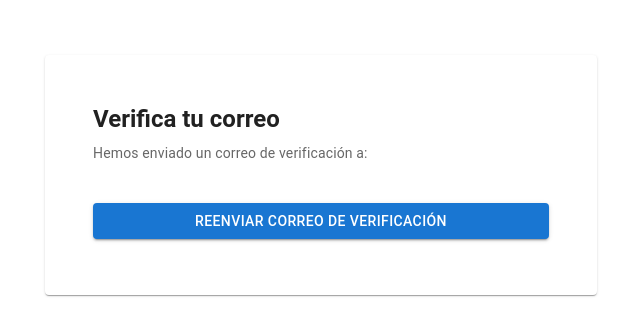
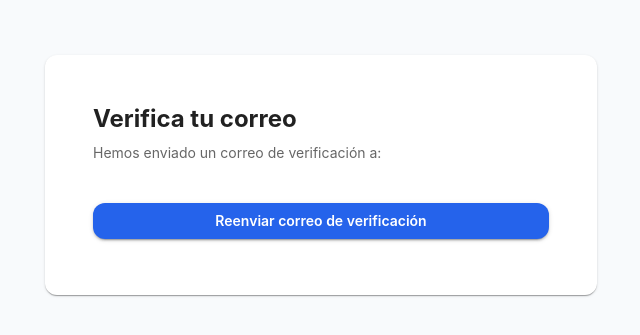
Before and after one commit to jafetmendozac/Exam-bank, a React (Vite) app: page /verify-email in a window 1280 px wide. Shown: the part 225-560 px from the top of the page, without its empty margins (319-959 px from the left). Built offline with nearby package versions, Linux system fonts and the light colour scheme; no server answers.

Commit message:
feat: create theme provider

```diff
--- /dev/null
+++ b/src/app/theme/ColorModeContext.tsx
@@ -0,0 +1,15 @@
+import { createContext, useContext } from "react"
+
+export type ColorMode = "light" | "dark"
+
+interface ColorModeContextType {
+  mode: ColorMode
+  toggleColorMode: () => void
+}
+
+export const ColorModeContext = createContext<ColorModeContextType>({
+  mode: "light",
+  toggleColorMode: () => {},
+})
+
+export const useColorMode = () => useContext(ColorModeContext)
--- /dev/null
+++ b/src/app/theme/ThemeProvider.tsx
@@ -0,0 +1,81 @@
+import { useMemo, useState } from "react"
+import { ThemeProvider as MuiThemeProvider } from "@mui/material/styles"
+import CssBaseline from "@mui/material/CssBaseline"
+import { useMediaQuery } from "@mui/material"
+import { ColorModeContext } from "./ColorModeContext"
+import { getTheme } from "./theme"
+import { useAuth } from "@/auth/context/useAuth"
+
+// export function ThemeProvider({ children }: { children: React.ReactNode }) {
+//   const prefersDarkMode = useMediaQuery("(prefers-color-scheme: dark)")
+//   const { role } = useAuth()
+
+//   const [mode, setMode] = useState<"light" | "dark">(() => {
+//     const saved = localStorage.getItem("color-mode")
+//     if (saved === "light" || saved === "dark") {
+//       return saved
+//     }
+//     return prefersDarkMode ? "dark" : "light"
+//   })
+
+//   const toggleColorMode = () => {
+//     setMode((prev) => {
+//       const next = prev === "light" ? "dark" : "light"
+//       localStorage.setItem("color-mode", next)
+//       return next
+//     })
+//   }
+
+//   const theme = useMemo(() => getTheme(mode, role), [mode, role])
+
+//   return (
+//     <ColorModeContext.Provider value={{ mode, toggleColorMode }}>
+//       <MuiThemeProvider theme={theme}>
+//         <CssBaseline />
+//         {children}
+//       </MuiThemeProvider>
+//     </ColorModeContext.Provider>
+//   )
+// }
+
+type UserRole = "admin" | "alumno"
+
+
+export function ThemeProvider({ children }: { children: React.ReactNode }) {
+  const prefersDarkMode = useMediaQuery("(prefers-color-scheme: dark)")
+  const { role } = useAuth()
+
+  const [mode, setMode] = useState<"light" | "dark">(() => {
+    const saved = localStorage.getItem("color-mode")
+    return saved === "dark" || saved === "light"
+      ? saved
+      : prefersDarkMode
+      ? "dark"
+      : "light"
+  })
+
+  const resolvedRole: UserRole = role === "admin" ? "admin" : "alumno"
+
+  const toggleColorMode = () => {
+    setMode((prev) => {
+      const next = prev === "light" ? "dark" : "light"
+      localStorage.setItem("color-mode", next)
+      return next
+    })
+  }
+  console.log("APPLYING THEME FOR:", resolvedRole)
+
+
+  const theme = useMemo(() => {
+    return getTheme(mode, resolvedRole)
+  }, [mode, resolvedRole])
+
+  return (
+    <ColorModeContext.Provider value={{ mode, toggleColorMode }}>
+      <MuiThemeProvider theme={theme}>
+        <CssBaseline />
+        {children}
+      </MuiThemeProvider>
+    </ColorModeContext.Provider>
+  )
+}
--- /dev/null
+++ b/src/app/theme/theme.ts
@@ -0,0 +1,58 @@
+// import { createTheme } from "@mui/material/styles"
+
+// export const getTheme = (mode: "light" | "dark") =>
+//   createTheme({
+//     palette: {
+//       mode,
+//       primary: {
+//         main: "#2563eb", // azul profesional
+//       },
+//       background: {
+//         default: mode === "light" ? "#f8fafc" : "#0f172a",
+//         paper: mode === "light" ? "#ffffff" : "#020617",
+//       },
+//     },
+//     shape: {
+//       borderRadius: 12,
+//     },
+//     typography: {
+//       fontFamily: "Inter, system-ui, Avenir, Helvetica, Arial, sans-serif",
+//     },
+//   })
+
+
+import { createTheme } from "@mui/material/styles"
+
+export const getTheme = (
+  mode: "light" | "dark",
+  role: "admin" | "alumno" | null
+) =>
+  createTheme({
+    palette: {
+      mode,
+
+      primary: {
+        main: role === "admin" ? "#ea580c" : "#2563eb",
+      },
+
+      secondary: {
+        main: "#16a34a",
+      },
+
+      background: {
+        default: mode === "light" ? "#f8fafc" : "#020617",
+        paper: mode === "light" ? "#ffffff" : "#020617",
+      },
+    },
+
+    typography: {
+      fontFamily: "Inter, system-ui, sans-serif",
+      h1: { fontWeight: 700 },
+      h2: { fontWeight: 600 },
+      button: { textTransform: "none", fontWeight: 600 },
+    },
+
+    shape: {
+      borderRadius: 12,
+    },
+  })
--- a/src/main.tsx
+++ b/src/main.tsx
@@ -1,27 +1,17 @@
 import { StrictMode } from 'react'
 import { createRoot } from 'react-dom/client'
-import { ThemeProvider, CssBaseline, createTheme } from '@mui/material'
 import { RouterProvider } from 'react-router-dom'
 import { router } from './app/router.tsx'
 import { AuthProvider } from './auth/context/AuthProvider.tsx'
+import { ThemeProvider } from './app/theme/ThemeProvider.tsx'
 
-
-const theme = createTheme({
-  palette: {
-    mode: 'light',
-    primary: {
-      main: '#1976d2',
-    },
-  },
-})
 
 createRoot(document.getElementById('root')!).render(
   <StrictMode>
-    <ThemeProvider theme={theme}>
-      <CssBaseline />
-      <AuthProvider>
+    <AuthProvider>
+      <ThemeProvider>
         <RouterProvider router={router} />
-      </AuthProvider>
-    </ThemeProvider>
+      </ThemeProvider>
+    </AuthProvider>
   </StrictMode>
 )
```
Also changed, not shown: src/shared/components/AppLayout.tsx (+62 -135 lines).
